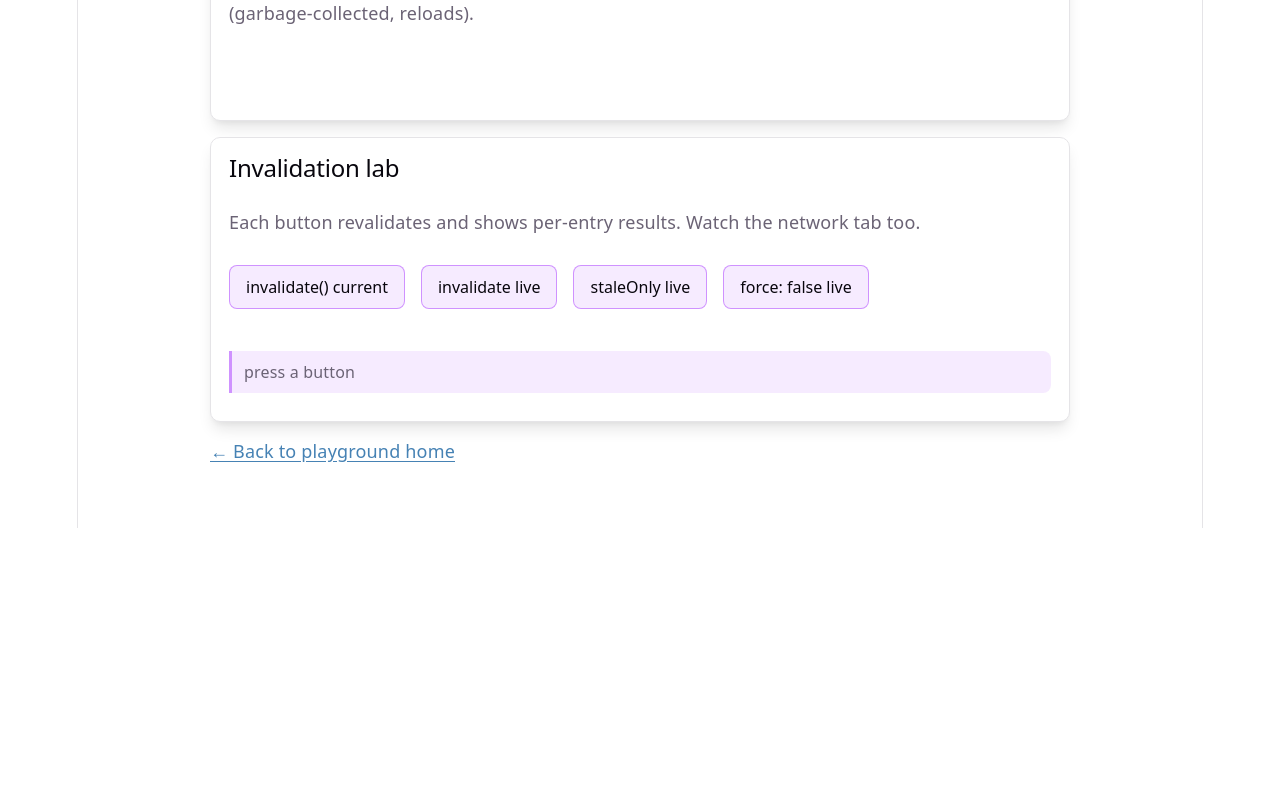
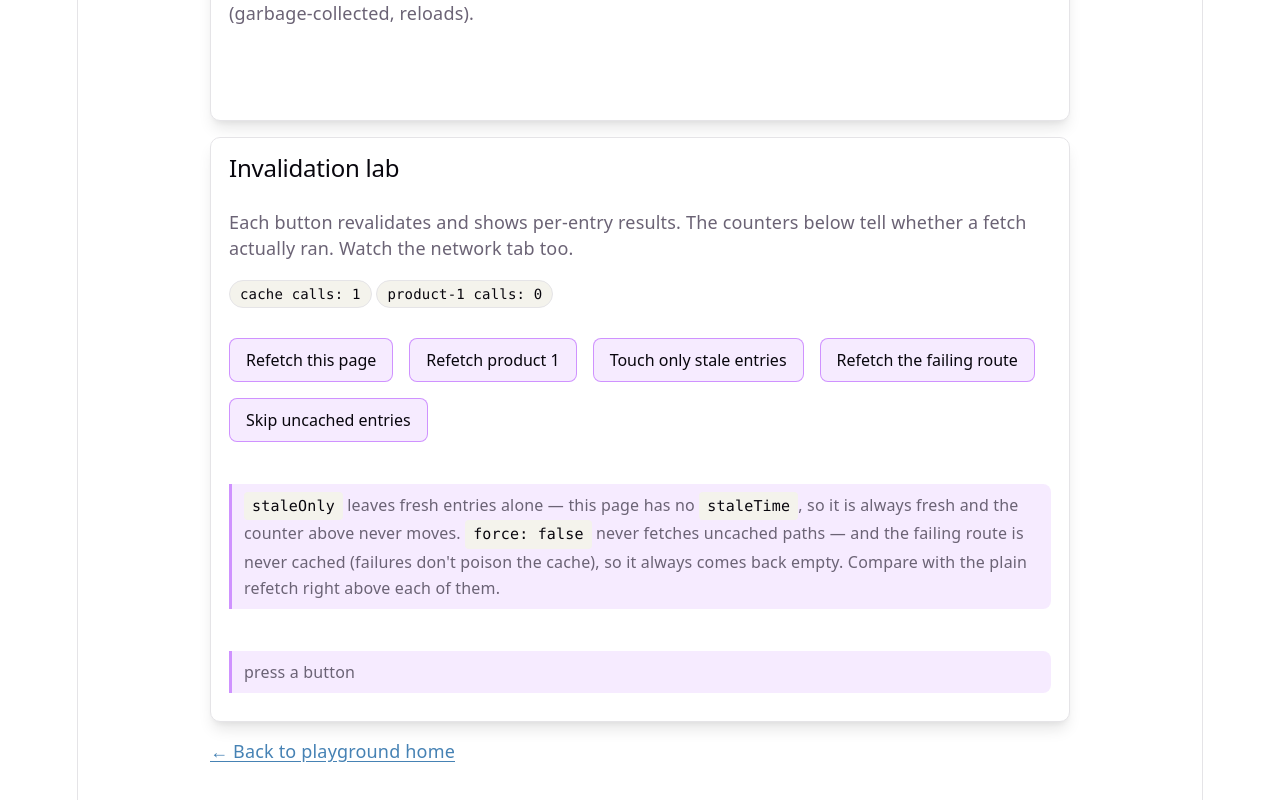
Before and after one commit to AndrewBubnov/clear-react-router, a React (Vite) app: page /playground/cache in a window 1280 px wide. Shown: the part 1116-1916 px from the top of the page. Before the commit the page ends 1644 px from the top, so only its background shows below. Built offline with nearby package versions, Linux system fonts and the light colour scheme.

Commit message:
Fix invalidation lab

```diff
--- a/src/playground/CachePage.tsx
+++ b/src/playground/CachePage.tsx
@@ -32,27 +32,43 @@ const InvalidateLab = () => {
 	return (
 		<div className="pg-card">
 			<h2>Invalidation lab</h2>
-			<p>Each button revalidates and shows per-entry results. Watch the network tab too.</p>
+			<p>
+				Each button revalidates and shows per-entry results. The counters below tell whether a fetch
+				actually ran. Watch the network tab too.
+			</p>
+			<p>
+				<span className="pg-badge">cache calls: {getCallCount('cache')}</span>{' '}
+				<span className="pg-badge">product-1 calls: {getCallCount('product-1')}</span>
+			</p>
 			<div className="pg-row">
 				<button className="pg-btn" onClick={() => invalidate().then(setLastResult)}>
-					invalidate() current
+					Refetch this page
 				</button>
-				<button className="pg-btn" onClick={() => invalidate('/playground/live').then(setLastResult)}>
-					invalidate live
+				<button className="pg-btn" onClick={() => invalidate('/playground/product/1').then(setLastResult)}>
+					Refetch product 1
 				</button>
 				<button
 					className="pg-btn"
-					onClick={() => invalidate('/playground/live', { staleOnly: true }).then(setLastResult)}
+					onClick={() => invalidate('/playground/cache', { staleOnly: true }).then(setLastResult)}
 				>
-					staleOnly live
+					Touch only stale entries
+				</button>
+				<button className="pg-btn" onClick={() => invalidate('/playground/retry-raw').then(setLastResult)}>
+					Refetch the failing route
 				</button>
 				<button
 					className="pg-btn"
-					onClick={() => invalidate('/playground/live', { force: false }).then(setLastResult)}
+					onClick={() => invalidate('/playground/retry-raw', { force: false }).then(setLastResult)}
 				>
-					force: false live
+					Skip uncached entries
 				</button>
 			</div>
+			<p className="pg-hint">
+				<code>staleOnly</code> leaves fresh entries alone — this page has no <code>staleTime</code>, so it is
+				always fresh and the counter above never moves. <code>force: false</code> never fetches uncached
+				paths — and the failing route is never cached (failures don&apos;t poison the cache), so it always
+				comes back empty. Compare with the plain refetch right above each of them.
+			</p>
 			{lastResult === null ? (
 				<p className="pg-hint">press a button</p>
 			) : lastResult.length === 0 ? (
```
